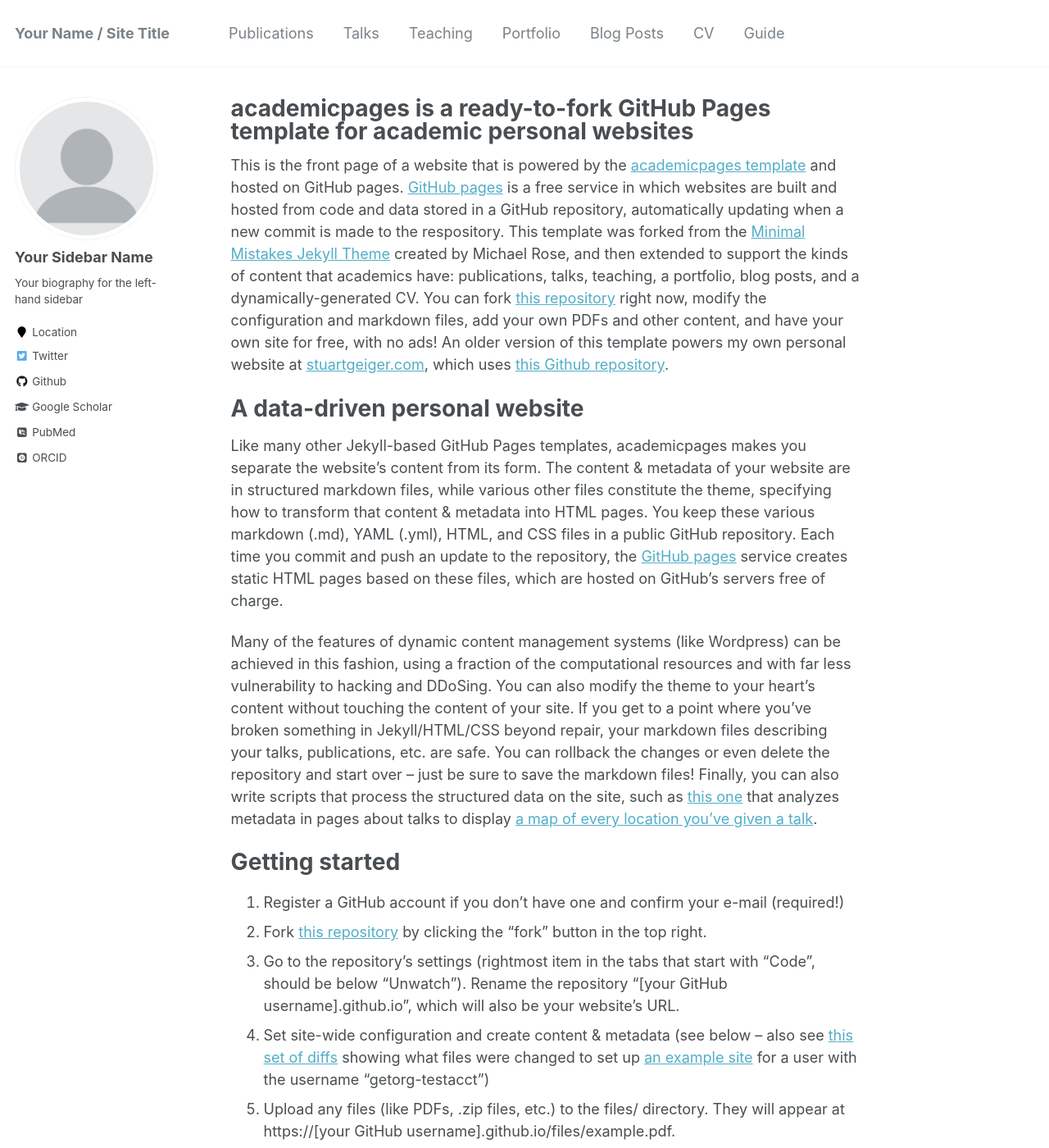
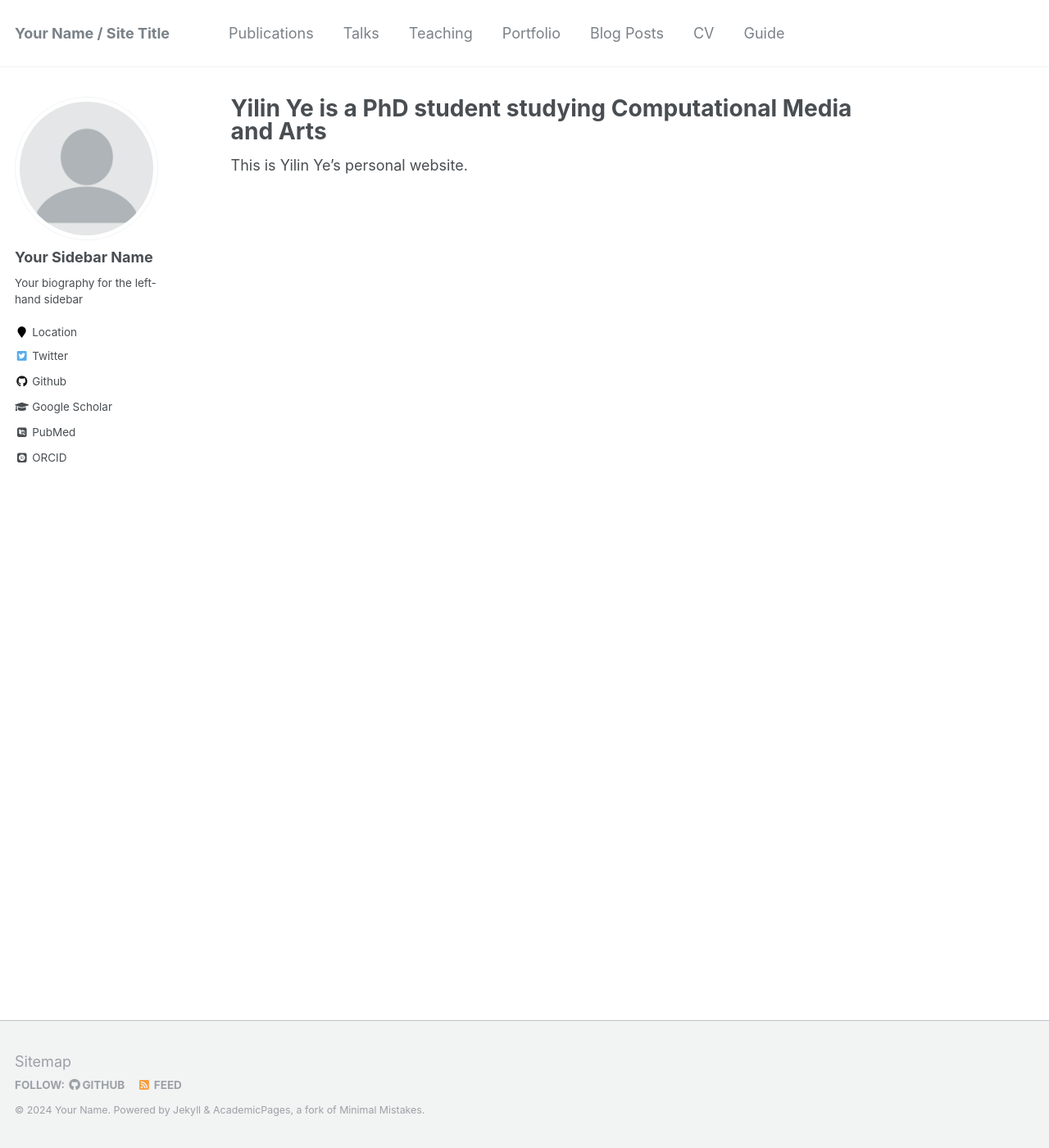
Before and after one commit to yilinye/yilinye.github.io, a Jekyll site: the page built from _pages/about.md, in a window 1280 px wide and 1400 px high. Shown: the whole window at 82% size. Built offline with Jekyll 4.4.1, drawn with Linux system fonts in a browser that asks for light colours; some web fonts are replaced; some of the changed text lies outside the part shown.

Commit message:
Update about.md

```diff
--- a/_pages/about.md
+++ b/_pages/about.md
@@ -1,6 +1,6 @@
 ---
 permalink: /
-title: "academicpages is a ready-to-fork GitHub Pages template for academic personal websites"
+title: "Yilin Ye is a PhD student studying Computational Media and Arts"
 excerpt: "About me"
 author_profile: true
 redirect_from:
@@ -8,15 +8,16 @@ redirect_from:
   - /about.html
 ---
 
-This is the front page of a website that is powered by the [academicpages template](https://github.com/academicpages/academicpages.github.io) and hosted on GitHub pages. [GitHub pages](https://pages.github.com) is a free service in which websites are built and hosted from code and data stored in a GitHub repository, automatically updating when a new commit is made to the respository. This template was forked from the [Minimal Mistakes Jekyll Theme](https://mmistakes.github.io/minimal-mistakes/) created by Michael Rose, and then extended to support the kinds of content that academics have: publications, talks, teaching, a portfolio, blog posts, and a dynamically-generated CV. You can fork [this repository](https://github.com/academicpages/academicpages.github.io) right now, modify the configuration and markdown files, add your own PDFs and other content, and have your own site for free, with no ads! An older version of this template powers my own personal website at [stuartgeiger.com](http://stuartgeiger.com), which uses [this Github repository](https://github.com/staeiou/staeiou.github.io).
+This is Yilin Ye's personal website.
+<!-- This is the front page of a website that is powered by the [academicpages template](https://github.com/academicpages/academicpages.github.io) and hosted on GitHub pages. [GitHub pages](https://pages.github.com) is a free service in which websites are built and hosted from code and data stored in a GitHub repository, automatically updating when a new commit is made to the respository. This template was forked from the [Minimal Mistakes Jekyll Theme](https://mmistakes.github.io/minimal-mistakes/) created by Michael Rose, and then extended to support the kinds of content that academics have: publications, talks, teaching, a portfolio, blog posts, and a dynamically-generated CV. You can fork [this repository](https://github.com/academicpages/academicpages.github.io) right now, modify the configuration and markdown files, add your own PDFs and other content, and have your own site for free, with no ads! An older version of this template powers my own personal website at [stuartgeiger.com](http://stuartgeiger.com), which uses [this Github repository](https://github.com/staeiou/staeiou.github.io). -->
 
-A data-driven personal website
+<!-- A data-driven personal website
 ======
 Like many other Jekyll-based GitHub Pages templates, academicpages makes you separate the website's content from its form. The content & metadata of your website are in structured markdown files, while various other files constitute the theme, specifying how to transform that content & metadata into HTML pages. You keep these various markdown (.md), YAML (.yml), HTML, and CSS files in a public GitHub repository. Each time you commit and push an update to the repository, the [GitHub pages](https://pages.github.com/) service creates static HTML pages based on these files, which are hosted on GitHub's servers free of charge.
 
-Many of the features of dynamic content management systems (like Wordpress) can be achieved in this fashion, using a fraction of the computational resources and with far less vulnerability to hacking and DDoSing. You can also modify the theme to your heart's content without touching the content of your site. If you get to a point where you've broken something in Jekyll/HTML/CSS beyond repair, your markdown files describing your talks, publications, etc. are safe. You can rollback the changes or even delete the repository and start over -- just be sure to save the markdown files! Finally, you can also write scripts that process the structured data on the site, such as [this one](https://github.com/academicpages/academicpages.github.io/blob/master/talkmap.ipynb) that analyzes metadata in pages about talks to display [a map of every location you've given a talk](https://academicpages.github.io/talkmap.html).
+Many of the features of dynamic content management systems (like Wordpress) can be achieved in this fashion, using a fraction of the computational resources and with far less vulnerability to hacking and DDoSing. You can also modify the theme to your heart's content without touching the content of your site. If you get to a point where you've broken something in Jekyll/HTML/CSS beyond repair, your markdown files describing your talks, publications, etc. are safe. You can rollback the changes or even delete the repository and start over -- just be sure to save the markdown files! Finally, you can also write scripts that process the structured data on the site, such as [this one](https://github.com/academicpages/academicpages.github.io/blob/master/talkmap.ipynb) that analyzes metadata in pages about talks to display [a map of every location you've given a talk](https://academicpages.github.io/talkmap.html). -->
 
-Getting started
+<!-- Getting started
 ======
 1. Register a GitHub account if you don't have one and confirm your e-mail (required!)
 1. Fork [this repository](https://github.com/academicpages/academicpages.github.io) by clicking the "fork" button in the top right.
@@ -47,4 +48,4 @@ Example: editing a markdown file for a talk
 
 For more info
 ------
-More info about configuring academicpages can be found in [the guide](https://academicpages.github.io/markdown/). The [guides for the Minimal Mistakes theme](https://mmistakes.github.io/minimal-mistakes/docs/configuration/) (which this theme was forked from) might also be helpful.
+More info about configuring academicpages can be found in [the guide](https://academicpages.github.io/markdown/). The [guides for the Minimal Mistakes theme](https://mmistakes.github.io/minimal-mistakes/docs/configuration/) (which this theme was forked from) might also be helpful. -->
```
